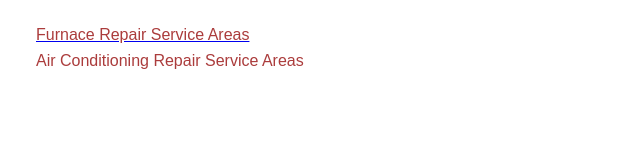
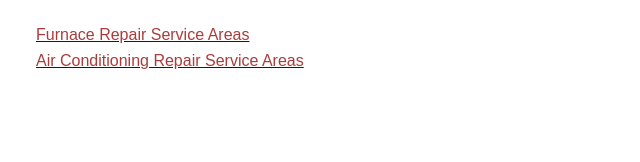
Before and after one commit to Maneesh7617/bionictalent-task, a plain HTML site: page index.html in a window 1280 px wide. Shown: the part 638-800 px from the top of the page, 452-1092 px from the left. Drawn offline with Linux system fonts and the light colour scheme; a web font is replaced by a local one.

Commit message:
Update index.html

```diff
--- a/index.html
+++ b/index.html
@@ -71,7 +71,7 @@
             <a href="#"><p class="text_red">
                 Furnace Repair Service Areas
             </p></a>
-            <p class="text_red">Air Conditioning Repair Service Areas</p>
+            <a href="#"><p class="text_red">Air Conditioning Repair Service Areas</p></a>
         </div>
     </div>
 
```
